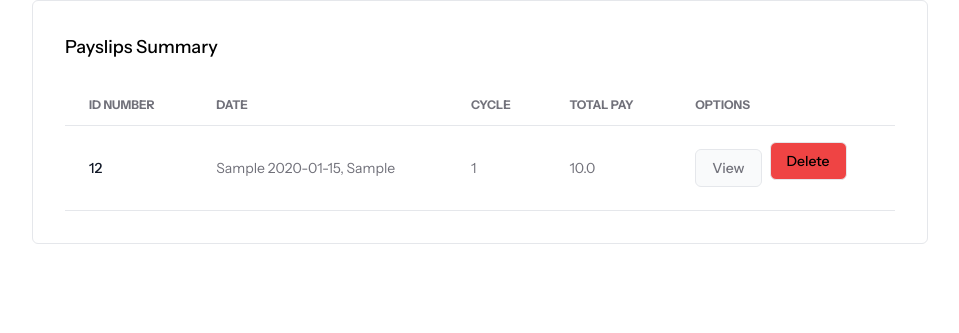
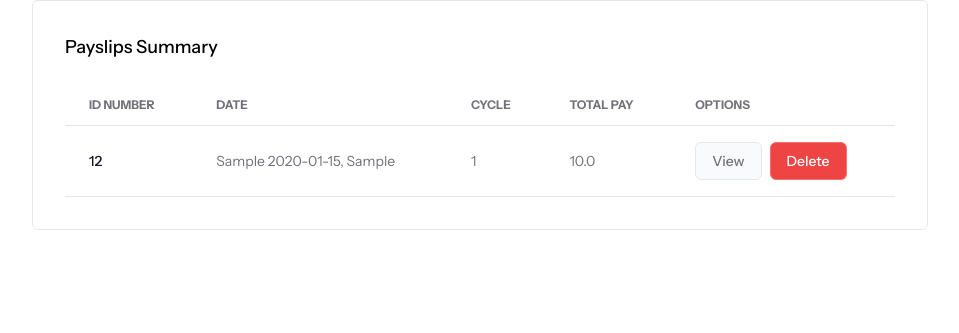
Before and after one commit to kirpnlbr/Final-Project, a Django app: page /payslips/ in a window 1280 px wide. Shown: the part 863-1196 px from the top of the page, without its empty margins (288-1247 px from the left). After the commit the page ends 1093 px from the top, so only its background shows below. Run offline with Django 5.2, Linux system fonts and the light colour scheme; data comes from the database, SQL or seed files in the repository; tables that the repository leaves empty hold one stand-in row (values such as "Sample post"); some libraries are stand-ins or nearby versions.

Commit message:
fix: delete button style

```diff
--- a/Lazapee/payroll_app/templates/payroll_app/payslips.html
+++ b/Lazapee/payroll_app/templates/payroll_app/payslips.html
@@ -118,7 +118,7 @@
                         </a>
                         <form action="{% url 'delete_payslip' payslip.id %}" method="POST" onsubmit="return confirm('Are you sure you want to delete this payslip?')" class="w-auto flex items-center">
                             {% csrf_token %}
-                            <button type="submit" class="w-auto flex items-center font-medium bg-red-500 border text-black border-gray-200 px-4 py-2 rounded-md hover:bg-red-100">
+                            <button type="submit" class="w-auto flex items-center font-medium bg-red-500 border border-red-400 text-white px-4 py-2 rounded-md hover:bg-red-600 -mb-3.5">
                                 Delete
                             </button>
                         </form>
```
